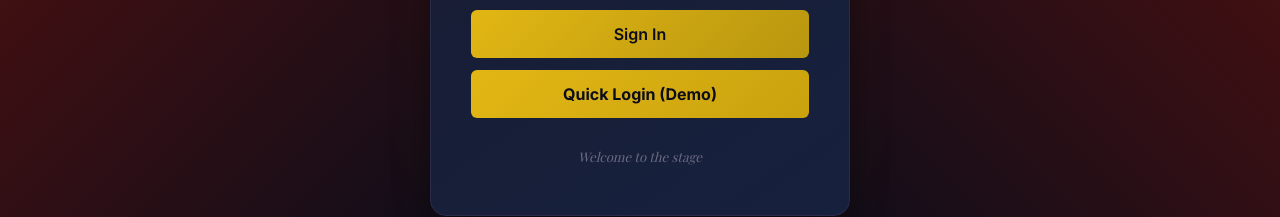
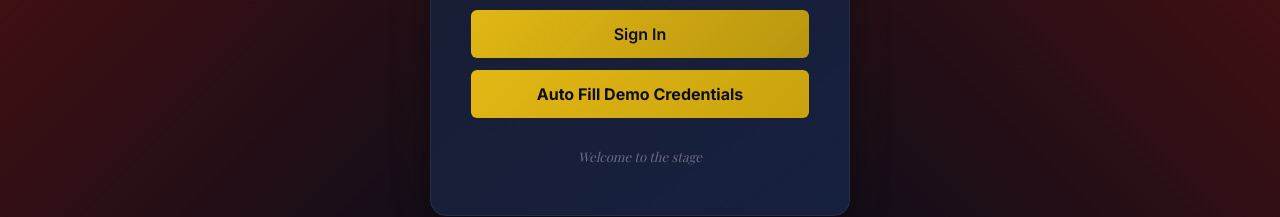
Before and after one commit to eakarsu/AITheaterPerformingArtsManager, a React (Create React App) app in the folder frontend/: page / in a window 1280 px wide. Shown: the part 519-736 px from the top of the page. Built offline with nearby package versions, Linux system fonts and the light colour scheme; no server answers.

Commit message:
Commit pending workspace changes

```diff
--- a/frontend/src/pages/Login.js
+++ b/frontend/src/pages/Login.js
@@ -83,7 +83,7 @@ function Login() {
           </button>
 
           <button type="button" className="btn btn-gold btn-full" onClick={handleQuickLogin}>
-            Quick Login (Demo)
+            Auto Fill Demo Credentials
           </button>
         </form>
 
```
